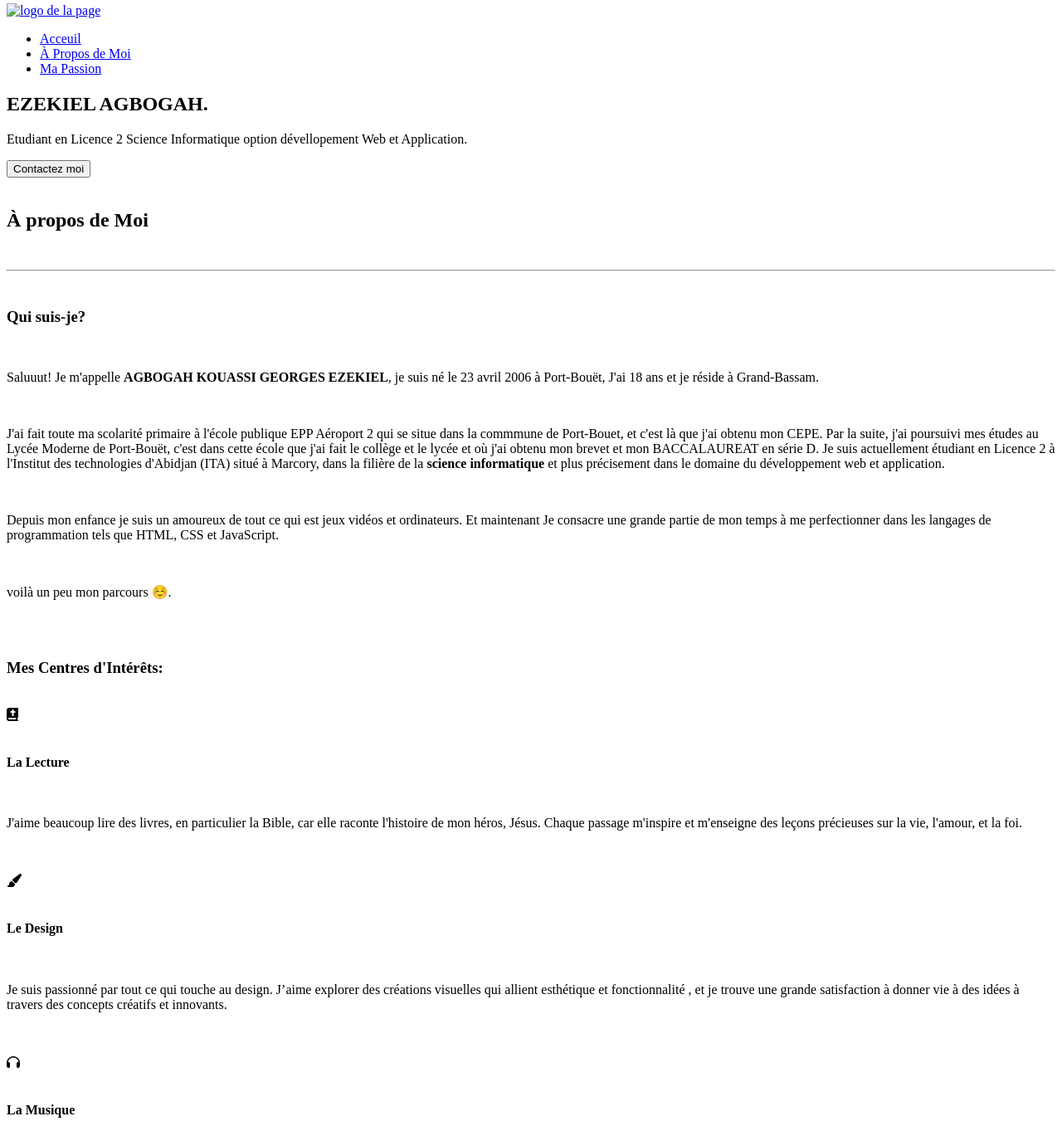
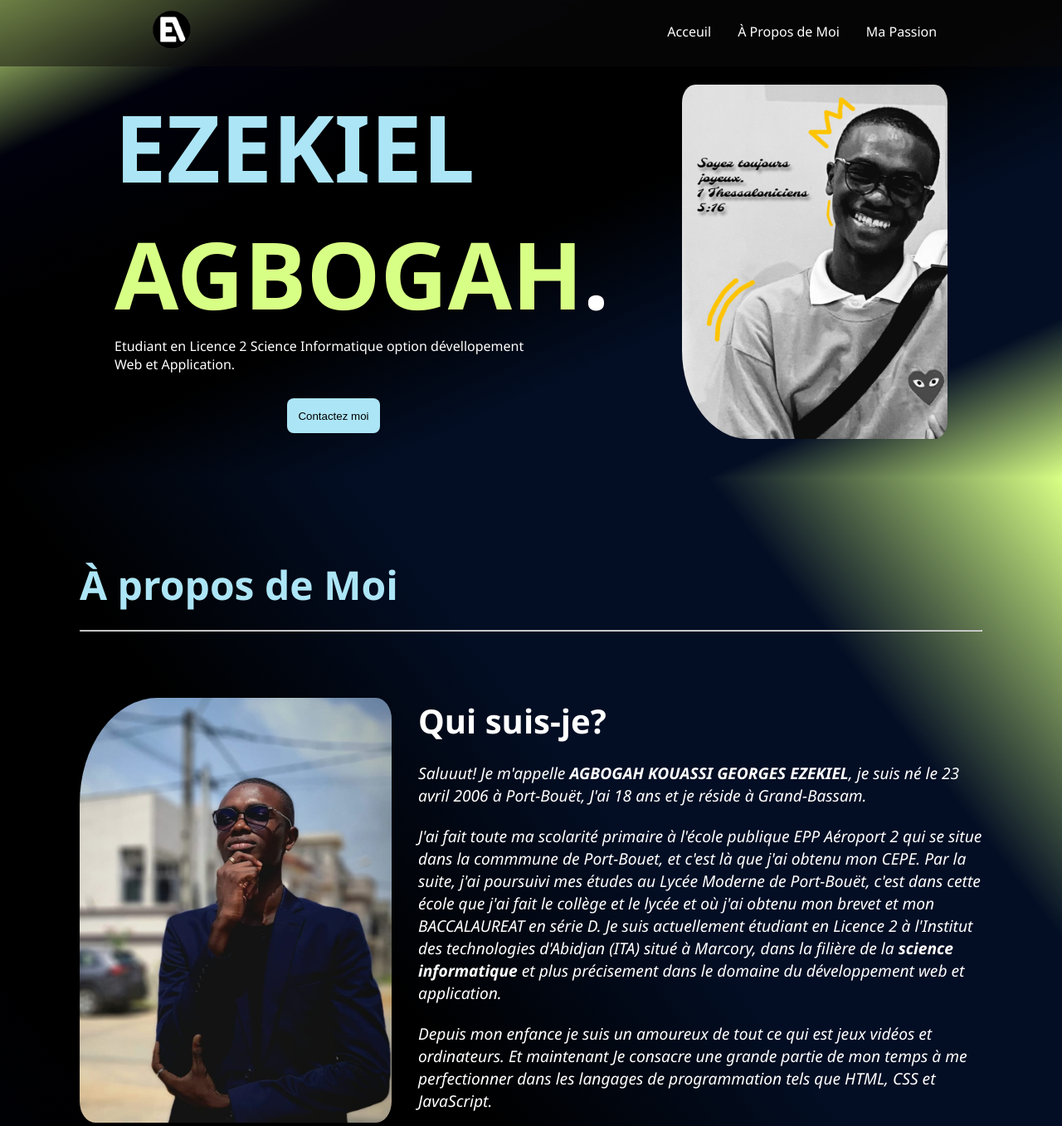
Before and after one commit to EZK777/Projet-1-Page-Web-Personnelle, a plain HTML site: page index.html in a window 1280 px wide. Shown: the part 4-1361 px from the top of the page at 83% size. Drawn offline with Linux system fonts and the light colour scheme; the site is published under a folder, as on GitHub Pages, so addresses that start at the root find nothing.

Commit message:
Mise à jour des fichiers

```diff
--- a/index.html
+++ b/index.html
@@ -4,8 +4,8 @@
     <meta charset="UTF-8">
     <meta name="viewport" content="width=device-width, initial-scale=1.0">
     <link rel="stylesheet" href="https://cdnjs.cloudflare.com/ajax/libs/font-awesome/6.7.2/css/all.min.css" integrity="sha512-Evv84Mr4kqVGRNSgIGL/F/aIDqQb7xQ2vcrdIwxfjThSH8CSR7PBEakCr51Ck+w+/U6swU2Im1vVX0SVk9ABhg==" crossorigin="anonymous" referrerpolicy="no-referrer" />
-    <link rel="stylesheet" href="/Public/Css/style.css">
-    <script src="/Public/js/js.js"></script>
+    <link rel="stylesheet" href="Public/Css/style.css">
+    <script src="Public/js/js.js"></script>
     <title>Projet-1-EA</title>
 </head>
 <body>
@@ -13,11 +13,11 @@
     <header>
         <nav>
             <div>
-                <a href="/index.html" ><img src="/Public/Images/EAmt_logo-removebg-preview (1).png" alt="logo de la page" class="logo"></a>
+                <a href="index.html" ><img src="Public/Images/EAmt_logo-removebg-preview (1).png" alt="logo de la page" class="logo"></a>
             </div>
             <div>
                 <ul class="menu">
-                    <li><a href="/index.html" class="home">Acceuil</a></li>
+                    <li><a href="index.html" class="home">Acceuil</a></li>
                     <li><a href="#about_me" class="about">À Propos de Moi</a></li>
                     <li><a href="#my_passion" class="passion">Ma Passion</a></li>
             </div>
@@ -44,7 +44,7 @@
                     </div>
                 </div>
                 <div class="cont_img">
-                    <img src="/Public/Images/moi_qui_rit.jpg" alt="" class="moi">
+                    <img src="Public/Images/moi_qui_rit.jpg" alt="" class="moi">
                 </div>
             </div>
         </section>
@@ -58,7 +58,7 @@
 
             <div class="cont_2">
                 <div class="cont2_img">
-                    <img src="/Public/Images/moi_enVeste.jpg" alt="" class="moi1">
+                    <img src="Public/Images/moi_enVeste.jpg" alt="" class="moi1">
                 </div>
 
                 <div class="cont2_text">
@@ -181,7 +181,7 @@
                     <!-- Partie voir les gens heureux -->
                     <div class="cont_happypeople">
                         <div class="cont_img_s3 1">
-                            <img src="/Public/Images/gens_heureux.jpg" alt="">
+                            <img src="Public/Images/gens_heureux.jpg" alt="">
                         </div>
 
 
@@ -208,13 +208,13 @@
 
                         <br>
                         <div class="cont_img_s3 2">
-                            <img src="/Public/Images/art.jpg" alt="">
+                            <img src="Public/Images/art.jpg" alt="">
                         </div>
                     </div>
 
                     <div class="cont_jesus">
                         <div class="cont_img_s3 3">
-                            <img src="/Public/Images/jesus.jpg" alt="">
+                            <img src="Public/Images/jesus.jpg" alt="">
                         </div>
 
 
@@ -273,6 +273,6 @@
             </div>
         </div>
     </footer>
-    <script src="/Public/js/js.js"></script>
+    <script src="Public/js/js.js"></script>
 </body>
 </html>
```
